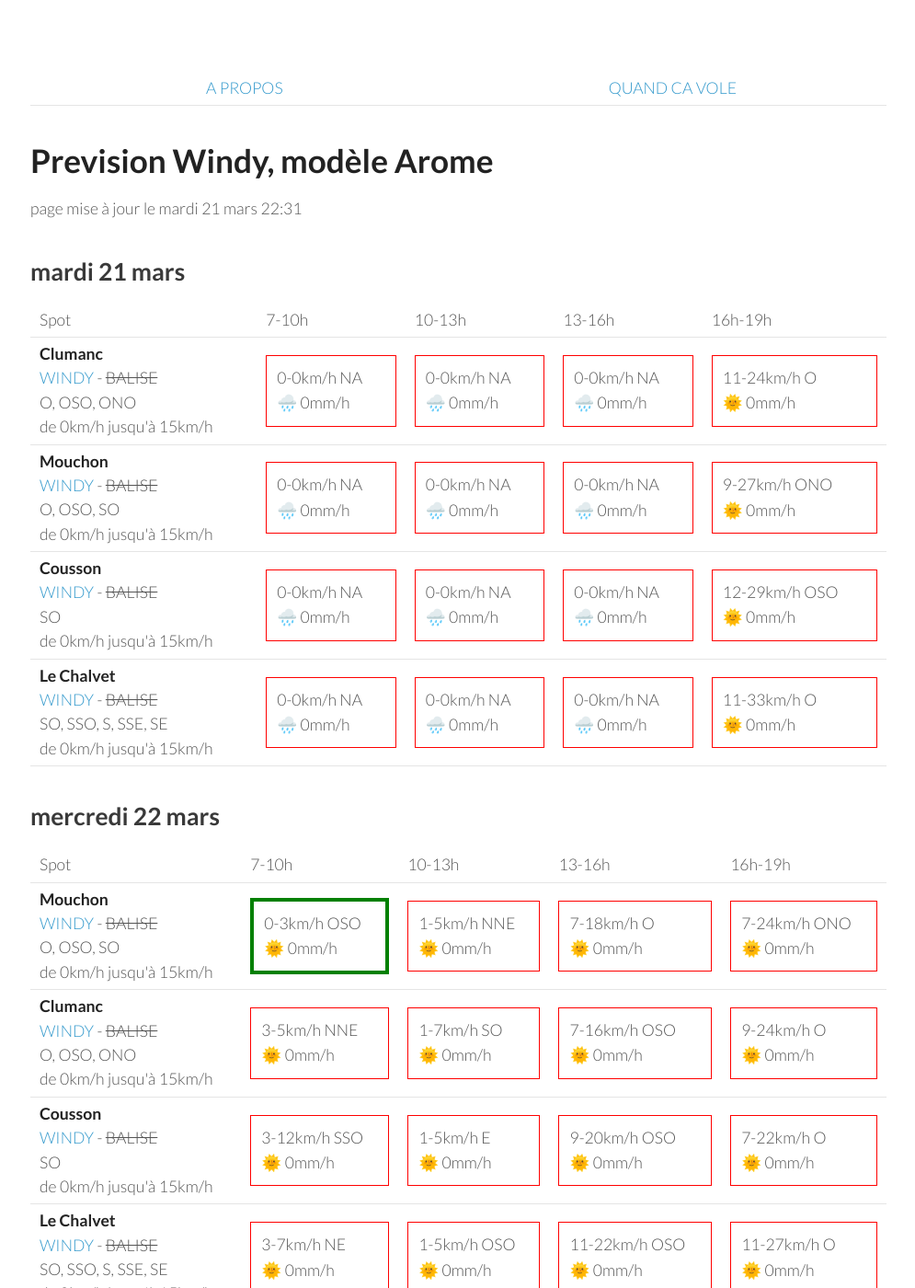
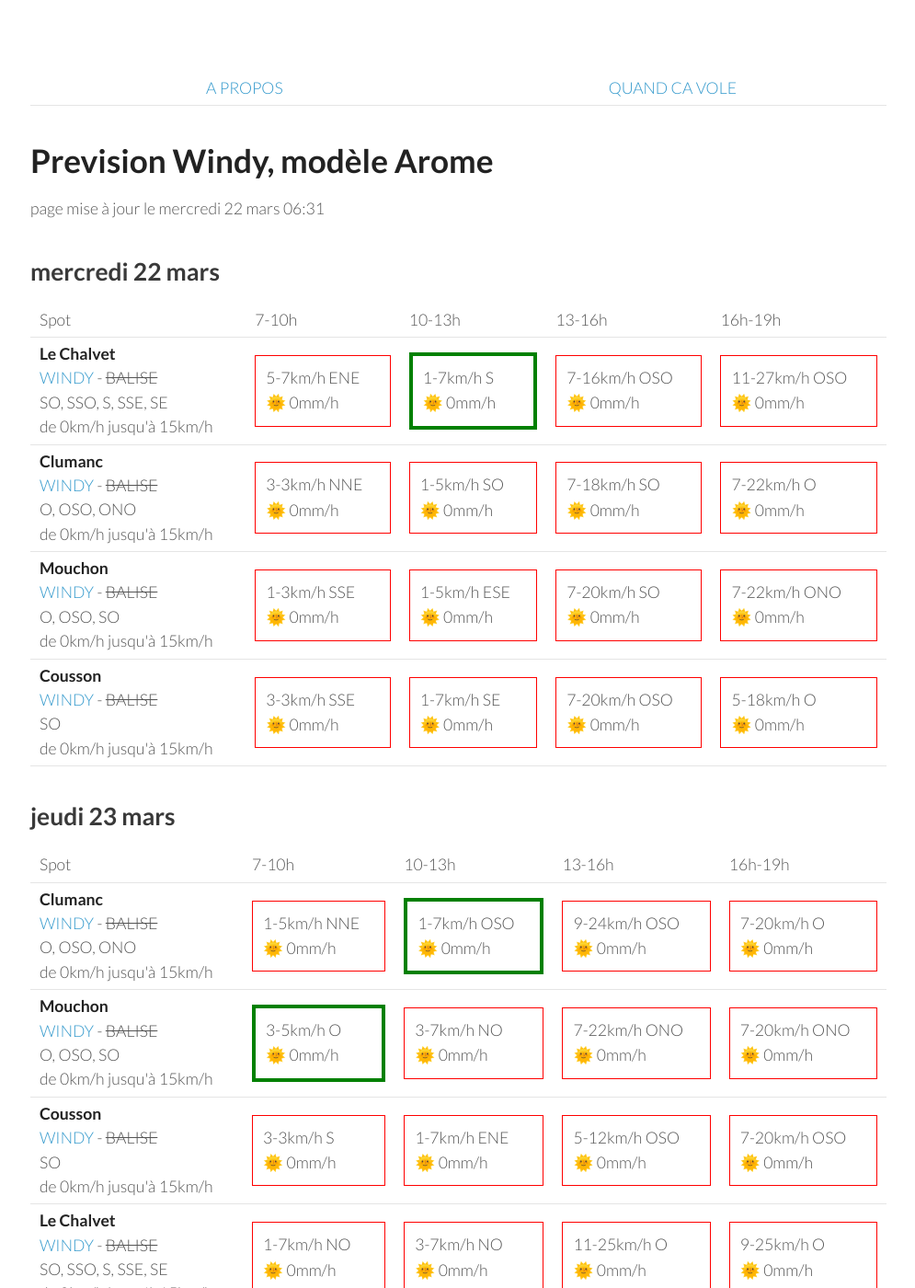
Before and after one commit to parapente-dans-le-nord/parapente-dans-le-nord.github.io, a Jekyll site: the page built from serre_poncon.markdown, in a window 1280 px wide and 1400 px high. Shown: the whole window at 92% size, without its empty margins (25-1020 px from the left). Built offline with Jekyll 4.4.1, drawn with Linux system fonts in a browser that asks for light colours; some of the changed text lies outside the part shown.

Commit message:
update index.markdown

```diff
--- a/serre_poncon.markdown
+++ b/serre_poncon.markdown
@@ -7,60 +7,8 @@ title:  "Tous les spots"
 {: .links}
 
 # Prevision Windy, modèle Arome
-page mise à jour le mardi 21 mars 22:31
+page mise à jour le mercredi 22 mars 06:31
 
-## mardi 21 mars
-
-{::nomarkdown}
-<table>
-  <tbody>
-    <tr>
-      <td>Spot</td>
-      <td>7-10h</td>
-      <td>10-13h</td>
-      <td>13-16h</td>
-      <td>16h-19h</td>
-    </tr>
-<tr>
-        <td><strong>Clumanc</strong><br><a href="https://windy.com/44.027/6.402?43.914,6.403,10,m:eSxaglP">WINDY</a> - <span class="no-balise"> BALISE </span><br> <span class="vent-favorable">O, OSO, ONO</span><br><span class="force-vent">de 0km/h jusqu'à 15km/h</span> </td>
-
-            <td><div class="not-flyable"><p>0-0km/h NA</p><p>🌧️ 0mm/h</p></div></td>
-            <td><div class="not-flyable"><p>0-0km/h NA</p><p>🌧️ 0mm/h</p></div></td>
-            <td><div class="not-flyable"><p>0-0km/h NA</p><p>🌧️ 0mm/h</p></div></td>
-            <td><div class="not-flyable"><p>11-24km/h O</p><p>🌞 0mm/h</p></div></td>
-
-    </tr>
-<tr>
-        <td><strong>Mouchon</strong><br><a href="https://windy.com/43.992/6.424?43.878,6.425,10,m:eSuaglR">WINDY</a> - <span class="no-balise"> BALISE </span><br> <span class="vent-favorable">O, OSO, SO</span><br><span class="force-vent">de 0km/h jusqu'à 15km/h</span> </td>
-
-            <td><div class="not-flyable"><p>0-0km/h NA</p><p>🌧️ 0mm/h</p></div></td>
-            <td><div class="not-flyable"><p>0-0km/h NA</p><p>🌧️ 0mm/h</p></div></td>
-            <td><div class="not-flyable"><p>0-0km/h NA</p><p>🌧️ 0mm/h</p></div></td>
-            <td><div class="not-flyable"><p>9-27km/h ONO</p><p>🌞 0mm/h</p></div></td>
-
-    </tr>
-<tr>
-        <td><strong>Cousson</strong><br><a href="https://windy.com/44.054/6.240?43.940,6.241,10,m:eSAaglz">WINDY</a> - <span class="no-balise"> BALISE </span><br> <span class="vent-favorable">SO</span><br><span class="force-vent">de 0km/h jusqu'à 15km/h</span> </td>
-
-            <td><div class="not-flyable"><p>0-0km/h NA</p><p>🌧️ 0mm/h</p></div></td>
-            <td><div class="not-flyable"><p>0-0km/h NA</p><p>🌧️ 0mm/h</p></div></td>
-            <td><div class="not-flyable"><p>0-0km/h NA</p><p>🌧️ 0mm/h</p></div></td>
-            <td><div class="not-flyable"><p>12-29km/h OSO</p><p>🌞 0mm/h</p></div></td>
-
-    </tr>
-<tr>
-        <td><strong>Le Chalvet</strong><br><a href="https://windy.com/43.979/6.480?43.866,6.480,10,m:eSsaglX">WINDY</a> - <span class="no-balise"> BALISE </span><br> <span class="vent-favorable">SO, SSO, S, SSE, SE</span><br><span class="force-vent">de 0km/h jusqu'à 15km/h</span> </td>
-
-            <td><div class="not-flyable"><p>0-0km/h NA</p><p>🌧️ 0mm/h</p></div></td>
-            <td><div class="not-flyable"><p>0-0km/h NA</p><p>🌧️ 0mm/h</p></div></td>
-            <td><div class="not-flyable"><p>0-0km/h NA</p><p>🌧️ 0mm/h</p></div></td>
-            <td><div class="not-flyable"><p>11-33km/h O</p><p>🌞 0mm/h</p></div></td>
-
-    </tr>
-
-</tbody>
-</table>
-{:/}
 ## mercredi 22 mars
 
 {::nomarkdown}
@@ -74,42 +22,42 @@ page mise à jour le mardi 21 mars 22:31
       <td>16h-19h</td>
     </tr>
 <tr>
-        <td><strong>Mouchon</strong><br><a href="https://windy.com/43.992/6.424?43.878,6.425,10,m:eSuaglR">WINDY</a> - <span class="no-balise"> BALISE </span><br> <span class="vent-favorable">O, OSO, SO</span><br><span class="force-vent">de 0km/h jusqu'à 15km/h</span> </td>
+        <td><strong>Le Chalvet</strong><br><a href="https://windy.com/43.979/6.480?43.866,6.480,10,m:eSsaglX">WINDY</a> - <span class="no-balise"> BALISE </span><br> <span class="vent-favorable">SO, SSO, S, SSE, SE</span><br><span class="force-vent">de 0km/h jusqu'à 15km/h</span> </td>
 
-            <td><div class="flyable"><p>0-3km/h OSO</p><p>🌞 0mm/h</p></div></td>
-            <td><div class="not-flyable"><p>1-5km/h NNE</p><p>🌞 0mm/h</p></div></td>
-            <td><div class="not-flyable"><p>7-18km/h O</p><p>🌞 0mm/h</p></div></td>
-            <td><div class="not-flyable"><p>7-24km/h ONO</p><p>🌞 0mm/h</p></div></td>
+            <td><div class="not-flyable"><p>5-7km/h ENE</p><p>🌞 0mm/h</p></div></td>
+            <td><div class="flyable"><p>1-7km/h S</p><p>🌞 0mm/h</p></div></td>
+            <td><div class="not-flyable"><p>7-16km/h OSO</p><p>🌞 0mm/h</p></div></td>
+            <td><div class="not-flyable"><p>11-27km/h OSO</p><p>🌞 0mm/h</p></div></td>
 
 
     </tr>
 <tr>
         <td><strong>Clumanc</strong><br><a href="https://windy.com/44.027/6.402?43.914,6.403,10,m:eSxaglP">WINDY</a> - <span class="no-balise"> BALISE </span><br> <span class="vent-favorable">O, OSO, ONO</span><br><span class="force-vent">de 0km/h jusqu'à 15km/h</span> </td>
 
-            <td><div class="not-flyable"><p>3-5km/h NNE</p><p>🌞 0mm/h</p></div></td>
-            <td><div class="not-flyable"><p>1-7km/h SO</p><p>🌞 0mm/h</p></div></td>
-            <td><div class="not-flyable"><p>7-16km/h OSO</p><p>🌞 0mm/h</p></div></td>
-            <td><div class="not-flyable"><p>9-24km/h O</p><p>🌞 0mm/h</p></div></td>
+            <td><div class="not-flyable"><p>3-3km/h NNE</p><p>🌞 0mm/h</p></div></td>
+            <td><div class="not-flyable"><p>1-5km/h SO</p><p>🌞 0mm/h</p></div></td>
+            <td><div class="not-flyable"><p>7-18km/h SO</p><p>🌞 0mm/h</p></div></td>
+            <td><div class="not-flyable"><p>7-22km/h O</p><p>🌞 0mm/h</p></div></td>
+
+
+    </tr>
+<tr>
+        <td><strong>Mouchon</strong><br><a href="https://windy.com/43.992/6.424?43.878,6.425,10,m:eSuaglR">WINDY</a> - <span class="no-balise"> BALISE </span><br> <span class="vent-favorable">O, OSO, SO</span><br><span class="force-vent">de 0km/h jusqu'à 15km/h</span> </td>
+
+            <td><div class="not-flyable"><p>1-3km/h SSE</p><p>🌞 0mm/h</p></div></td>
+            <td><div class="not-flyable"><p>1-5km/h ESE</p><p>🌞 0mm/h</p></div></td>
+            <td><div class="not-flyable"><p>7-20km/h SO</p><p>🌞 0mm/h</p></div></td>
+            <td><div class="not-flyable"><p>7-22km/h ONO</p><p>🌞 0mm/h</p></div></td>
 
 
     </tr>
 <tr>
         <td><strong>Cousson</strong><br><a href="https://windy.com/44.054/6.240?43.940,6.241,10,m:eSAaglz">WINDY</a> - <span class="no-balise"> BALISE </span><br> <span class="vent-favorable">SO</span><br><span class="force-vent">de 0km/h jusqu'à 15km/h</span> </td>
 
-            <td><div class="not-flyable"><p>3-12km/h SSO</p><p>🌞 0mm/h</p></div></td>
-            <td><div class="not-flyable"><p>1-5km/h E</p><p>🌞 0mm/h</p></div></td>
-            <td><div class="not-flyable"><p>9-20km/h OSO</p><p>🌞 0mm/h</p></div></td>
-            <td><div class="not-flyable"><p>7-22km/h O</p><p>🌞 0mm/h</p></div></td>
-
-
-    </tr>
-<tr>
-        <td><strong>Le Chalvet</strong><br><a href="https://windy.com/43.979/6.480?43.866,6.480,10,m:eSsaglX">WINDY</a> - <span class="no-balise"> BALISE </span><br> <span class="vent-favorable">SO, SSO, S, SSE, SE</span><br><span class="force-vent">de 0km/h jusqu'à 15km/h</span> </td>
-
-            <td><div class="not-flyable"><p>3-7km/h NE</p><p>🌞 0mm/h</p></div></td>
-            <td><div class="not-flyable"><p>1-5km/h OSO</p><p>🌞 0mm/h</p></div></td>
-            <td><div class="not-flyable"><p>11-22km/h OSO</p><p>🌞 0mm/h</p></div></td>
-            <td><div class="not-flyable"><p>11-27km/h O</p><p>🌞 0mm/h</p></div></td>
+            <td><div class="not-flyable"><p>3-3km/h SSE</p><p>🌞 0mm/h</p></div></td>
+            <td><div class="not-flyable"><p>1-7km/h SE</p><p>🌞 0mm/h</p></div></td>
+            <td><div class="not-flyable"><p>7-20km/h OSO</p><p>🌞 0mm/h</p></div></td>
+            <td><div class="not-flyable"><p>5-18km/h O</p><p>🌞 0mm/h</p></div></td>
 
 
     </tr>
@@ -130,42 +78,42 @@ page mise à jour le mardi 21 mars 22:31
       <td>16h-19h</td>
     </tr>
 <tr>
-        <td><strong>Mouchon</strong><br><a href="https://windy.com/43.992/6.424?43.878,6.425,10,m:eSuaglR">WINDY</a> - <span class="no-balise"> BALISE </span><br> <span class="vent-favorable">O, OSO, SO</span><br><span class="force-vent">de 0km/h jusqu'à 15km/h</span> </td>
+        <td><strong>Clumanc</strong><br><a href="https://windy.com/44.027/6.402?43.914,6.403,10,m:eSxaglP">WINDY</a> - <span class="no-balise"> BALISE </span><br> <span class="vent-favorable">O, OSO, ONO</span><br><span class="force-vent">de 0km/h jusqu'à 15km/h</span> </td>
 
-            <td><div class="flyable"><p>5-5km/h O</p><p>🌞 0mm/h</p></div></td>
-            <td><div class="not-flyable"><p>7-24km/h ONO</p><p>🌞 0mm/h</p></div></td>
-            <td><div class="not-flyable"><p>9-27km/h O</p><p>🌞 0mm/h</p></div></td>
-            <td><div class="not-flyable"><p>11-33km/h O</p><p>🌞 0mm/h</p></div></td>
+            <td><div class="not-flyable"><p>1-5km/h NNE</p><p>🌞 0mm/h</p></div></td>
+            <td><div class="flyable"><p>1-7km/h OSO</p><p>🌞 0mm/h</p></div></td>
+            <td><div class="not-flyable"><p>9-24km/h OSO</p><p>🌞 0mm/h</p></div></td>
+            <td><div class="not-flyable"><p>7-20km/h O</p><p>🌞 0mm/h</p></div></td>
 
 
     </tr>
 <tr>
-        <td><strong>Clumanc</strong><br><a href="https://windy.com/44.027/6.402?43.914,6.403,10,m:eSxaglP">WINDY</a> - <span class="no-balise"> BALISE </span><br> <span class="vent-favorable">O, OSO, ONO</span><br><span class="force-vent">de 0km/h jusqu'à 15km/h</span> </td>
+        <td><strong>Mouchon</strong><br><a href="https://windy.com/43.992/6.424?43.878,6.425,10,m:eSuaglR">WINDY</a> - <span class="no-balise"> BALISE </span><br> <span class="vent-favorable">O, OSO, SO</span><br><span class="force-vent">de 0km/h jusqu'à 15km/h</span> </td>
 
-            <td><div class="not-flyable"><p>3-3km/h NNE</p><p>🌞 0mm/h</p></div></td>
-            <td><div class="not-flyable"><p>7-24km/h ONO</p><p>🌞 0mm/h</p></div></td>
-            <td><div class="not-flyable"><p>9-27km/h O</p><p>🌞 0mm/h</p></div></td>
-            <td><div class="not-flyable"><p>11-33km/h O</p><p>🌞 0mm/h</p></div></td>
+            <td><div class="flyable"><p>3-5km/h O</p><p>🌞 0mm/h</p></div></td>
+            <td><div class="not-flyable"><p>3-7km/h NO</p><p>🌞 0mm/h</p></div></td>
+            <td><div class="not-flyable"><p>7-22km/h ONO</p><p>🌞 0mm/h</p></div></td>
+            <td><div class="not-flyable"><p>7-20km/h ONO</p><p>🌞 0mm/h</p></div></td>
 
 
     </tr>
 <tr>
         <td><strong>Cousson</strong><br><a href="https://windy.com/44.054/6.240?43.940,6.241,10,m:eSAaglz">WINDY</a> - <span class="no-balise"> BALISE </span><br> <span class="vent-favorable">SO</span><br><span class="force-vent">de 0km/h jusqu'à 15km/h</span> </td>
 
-            <td><div class="not-flyable"><p>0-1km/h ESE</p><p>🌞 0mm/h</p></div></td>
-            <td><div class="not-flyable"><p>3-14km/h OSO</p><p>🌞 0mm/h</p></div></td>
-            <td><div class="not-flyable"><p>7-22km/h OSO</p><p>🌞 0mm/h</p></div></td>
-            <td><div class="not-flyable"><p>7-27km/h OSO</p><p>🌞 0mm/h</p></div></td>
+            <td><div class="not-flyable"><p>3-3km/h S</p><p>🌞 0mm/h</p></div></td>
+            <td><div class="not-flyable"><p>1-7km/h ENE</p><p>🌞 0mm/h</p></div></td>
+            <td><div class="not-flyable"><p>5-12km/h OSO</p><p>🌞 0mm/h</p></div></td>
+            <td><div class="not-flyable"><p>7-20km/h OSO</p><p>🌞 0mm/h</p></div></td>
 
 
     </tr>
 <tr>
         <td><strong>Le Chalvet</strong><br><a href="https://windy.com/43.979/6.480?43.866,6.480,10,m:eSsaglX">WINDY</a> - <span class="no-balise"> BALISE </span><br> <span class="vent-favorable">SO, SSO, S, SSE, SE</span><br><span class="force-vent">de 0km/h jusqu'à 15km/h</span> </td>
 
-            <td><div class="not-flyable"><p>3-9km/h NO</p><p>🌞 0mm/h</p></div></td>
+            <td><div class="not-flyable"><p>1-7km/h NO</p><p>🌞 0mm/h</p></div></td>
+            <td><div class="not-flyable"><p>3-7km/h NO</p><p>🌞 0mm/h</p></div></td>
+            <td><div class="not-flyable"><p>11-25km/h O</p><p>🌞 0mm/h</p></div></td>
             <td><div class="not-flyable"><p>9-25km/h O</p><p>🌞 0mm/h</p></div></td>
-            <td><div class="not-flyable"><p>9-31km/h O</p><p>🌞 0mm/h</p></div></td>
-            <td><div class="not-flyable"><p>11-35km/h O</p><p>🌞 0mm/h</p></div></td>
 
 
     </tr>
@@ -188,20 +136,30 @@ page mise à jour le mardi 21 mars 22:31
 <tr>
         <td><strong>Le Chalvet</strong><br><a href="https://windy.com/43.979/6.480?43.866,6.480,10,m:eSsaglX">WINDY</a> - <span class="no-balise"> BALISE </span><br> <span class="vent-favorable">SO, SSO, S, SSE, SE</span><br><span class="force-vent">de 0km/h jusqu'à 15km/h</span> </td>
 
-            <td><div class="not-flyable"><p>3-12km/h ENE</p><p>🌞 0mm/h</p></div></td>
-            <td><div class="not-flyable"><p>5-20km/h SO</p><p>🌞 0mm/h</p></div></td>
-            <td><div class="not-flyable"><p>9-29km/h SO</p><p>🌞 0mm/h</p></div></td>
-            <td><div class="not-flyable"><p>11-31km/h O</p><p>🌞 0mm/h</p></div></td>
+            <td><div class="not-flyable"><p>1-12km/h ENE</p><p>🌞 0mm/h</p></div></td>
+            <td><div class="not-flyable"><p>5-22km/h SSO</p><p>🌞 0mm/h</p></div></td>
+            <td><div class="not-flyable"><p>11-31km/h SO</p><p>🌞 0mm/h</p></div></td>
+            <td><div class="not-flyable"><p>11-33km/h O</p><p>🌞 0mm/h</p></div></td>
+
+
+    </tr>
+<tr>
+        <td><strong>Cousson</strong><br><a href="https://windy.com/44.054/6.240?43.940,6.241,10,m:eSAaglz">WINDY</a> - <span class="no-balise"> BALISE </span><br> <span class="vent-favorable">SO</span><br><span class="force-vent">de 0km/h jusqu'à 15km/h</span> </td>
+
+            <td><div class="not-flyable"><p>3-12km/h E</p><p>🌞 0mm/h</p></div></td>
+            <td><div class="not-flyable"><p>5-18km/h SSO</p><p>🌞 0mm/h</p></div></td>
+            <td><div class="not-flyable"><p>11-31km/h SO</p><p>🌞 0mm/h</p></div></td>
+            <td><div class="not-flyable"><p>7-29km/h O</p><p>🌞 0mm/h</p></div></td>
 
 
     </tr>
 <tr>
         <td><strong>Mouchon</strong><br><a href="https://windy.com/43.992/6.424?43.878,6.425,10,m:eSuaglR">WINDY</a> - <span class="no-balise"> BALISE </span><br> <span class="vent-favorable">O, OSO, SO</span><br><span class="force-vent">de 0km/h jusqu'à 15km/h</span> </td>
 
-            <td><div class="not-flyable"><p>3-14km/h E</p><p>🌞 0mm/h</p></div></td>
-            <td><div class="not-flyable"><p>5-20km/h SSO</p><p>🌞 0mm/h</p></div></td>
-            <td><div class="not-flyable"><p>9-29km/h OSO</p><p>🌞 0mm/h</p></div></td>
-            <td><div class="not-flyable"><p>11-29km/h O</p><p>🌞 0mm/h</p></div></td>
+            <td><div class="not-flyable"><p>3-12km/h E</p><p>🌞 0mm/h</p></div></td>
+            <td><div class="not-flyable"><p>7-22km/h SSO</p><p>🌞 0mm/h</p></div></td>
+            <td><div class="not-flyable"><p>11-31km/h SO</p><p>🌧 0.2mm/h</p></div></td>
+            <td><div class="not-flyable"><p>11-33km/h O</p><p>🌞 0mm/h</p></div></td>
 
 
     </tr>
@@ -209,19 +167,9 @@ page mise à jour le mardi 21 mars 22:31
         <td><strong>Clumanc</strong><br><a href="https://windy.com/44.027/6.402?43.914,6.403,10,m:eSxaglP">WINDY</a> - <span class="no-balise"> BALISE </span><br> <span class="vent-favorable">O, OSO, ONO</span><br><span class="force-vent">de 0km/h jusqu'à 15km/h</span> </td>
 
             <td><div class="not-flyable"><p>3-14km/h E</p><p>🌞 0mm/h</p></div></td>
-            <td><div class="not-flyable"><p>5-22km/h SO</p><p>🌞 0mm/h</p></div></td>
-            <td><div class="not-flyable"><p>9-31km/h OSO</p><p>🌞 0mm/h</p></div></td>
-            <td><div class="not-flyable"><p>11-31km/h O</p><p>🌞 0mm/h</p></div></td>
-
-
-    </tr>
-<tr>
-        <td><strong>Cousson</strong><br><a href="https://windy.com/44.054/6.240?43.940,6.241,10,m:eSAaglz">WINDY</a> - <span class="no-balise"> BALISE </span><br> <span class="vent-favorable">SO</span><br><span class="force-vent">de 0km/h jusqu'à 15km/h</span> </td>
-
-            <td><div class="not-flyable"><p>3-12km/h E</p><p>🌞 0mm/h</p></div></td>
-            <td><div class="not-flyable"><p>3-16km/h SO</p><p>🌞 0mm/h</p></div></td>
-            <td><div class="not-flyable"><p>9-27km/h OSO</p><p>🌞 0mm/h</p></div></td>
-            <td><div class="not-flyable"><p>5-27km/h O</p><p>🌞 0mm/h</p></div></td>
+            <td><div class="not-flyable"><p>7-24km/h SSO</p><p>🌞 0mm/h</p></div></td>
+            <td><div class="not-flyable"><p>11-33km/h SO</p><p>🌧 0.2mm/h</p></div></td>
+            <td><div class="not-flyable"><p>9-35km/h O</p><p>🌞 0mm/h</p></div></td>
 
 
     </tr>
@@ -244,8 +192,8 @@ page mise à jour le mardi 21 mars 22:31
 <tr>
         <td><strong>Mouchon</strong><br><a href="https://windy.com/43.992/6.424?43.878,6.425,10,m:eSuaglR">WINDY</a> - <span class="no-balise"> BALISE </span><br> <span class="vent-favorable">O, OSO, SO</span><br><span class="force-vent">de 0km/h jusqu'à 15km/h</span> </td>
 
-            <td><div class="not-flyable"><p>9-44km/h ONO</p><p>🌞 0mm/h</p></div></td>
-            <td><div class="not-flyable"><p>16-46km/h ONO</p><p>🌞 0mm/h</p></div></td>
+            <td><div class="not-flyable"><p>12-44km/h ONO</p><p>🌞 0mm/h</p></div></td>
+            <td><div class="not-flyable"><p>22-57km/h NO</p><p>🌞 0mm/h</p></div></td>
             <td><div class="not-flyable"><p>18-53km/h NO</p><p>🌞 0mm/h</p></div></td>
             <td><div class="not-flyable"><p>20-53km/h ONO</p><p>🌞 0mm/h</p></div></td>
 
@@ -254,8 +202,8 @@ page mise à jour le mardi 21 mars 22:31
 <tr>
         <td><strong>Clumanc</strong><br><a href="https://windy.com/44.027/6.402?43.914,6.403,10,m:eSxaglP">WINDY</a> - <span class="no-balise"> BALISE </span><br> <span class="vent-favorable">O, OSO, ONO</span><br><span class="force-vent">de 0km/h jusqu'à 15km/h</span> </td>
 
-            <td><div class="not-flyable"><p>7-42km/h ONO</p><p>🌞 0mm/h</p></div></td>
-            <td><div class="not-flyable"><p>14-44km/h ONO</p><p>🌞 0mm/h</p></div></td>
+            <td><div class="not-flyable"><p>9-40km/h ONO</p><p>🌞 0mm/h</p></div></td>
+            <td><div class="not-flyable"><p>20-57km/h NO</p><p>🌞 0mm/h</p></div></td>
             <td><div class="not-flyable"><p>18-51km/h NO</p><p>🌞 0mm/h</p></div></td>
             <td><div class="not-flyable"><p>18-53km/h ONO</p><p>🌞 0mm/h</p></div></td>
 
@@ -264,8 +212,8 @@ page mise à jour le mardi 21 mars 22:31
 <tr>
         <td><strong>Le Chalvet</strong><br><a href="https://windy.com/43.979/6.480?43.866,6.480,10,m:eSsaglX">WINDY</a> - <span class="no-balise"> BALISE </span><br> <span class="vent-favorable">SO, SSO, S, SSE, SE</span><br><span class="force-vent">de 0km/h jusqu'à 15km/h</span> </td>
 
-            <td><div class="not-flyable"><p>9-50km/h ONO</p><p>🌞 0mm/h</p></div></td>
-            <td><div class="not-flyable"><p>18-50km/h ONO</p><p>🌞 0mm/h</p></div></td>
+            <td><div class="not-flyable"><p>14-48km/h ONO</p><p>🌞 0mm/h</p></div></td>
+            <td><div class="not-flyable"><p>22-59km/h NO</p><p>🌞 0mm/h</p></div></td>
             <td><div class="not-flyable"><p>20-53km/h NO</p><p>🌞 0mm/h</p></div></td>
             <td><div class="not-flyable"><p>20-55km/h ONO</p><p>🌞 0mm/h</p></div></td>
 
@@ -274,8 +222,8 @@ page mise à jour le mardi 21 mars 22:31
 <tr>
         <td><strong>Cousson</strong><br><a href="https://windy.com/44.054/6.240?43.940,6.241,10,m:eSAaglz">WINDY</a> - <span class="no-balise"> BALISE </span><br> <span class="vent-favorable">SO</span><br><span class="force-vent">de 0km/h jusqu'à 15km/h</span> </td>
 
-            <td><div class="not-flyable"><p>5-29km/h O</p><p>🌞 0mm/h</p></div></td>
-            <td><div class="not-flyable"><p>11-33km/h ONO</p><p>🌞 0mm/h</p></div></td>
+            <td><div class="not-flyable"><p>7-29km/h ONO</p><p>🌞 0mm/h</p></div></td>
+            <td><div class="not-flyable"><p>16-42km/h ONO</p><p>🌞 0mm/h</p></div></td>
             <td><div class="not-flyable"><p>16-42km/h NO</p><p>🌞 0mm/h</p></div></td>
             <td><div class="not-flyable"><p>14-42km/h NO</p><p>🌞 0mm/h</p></div></td>
 
```
